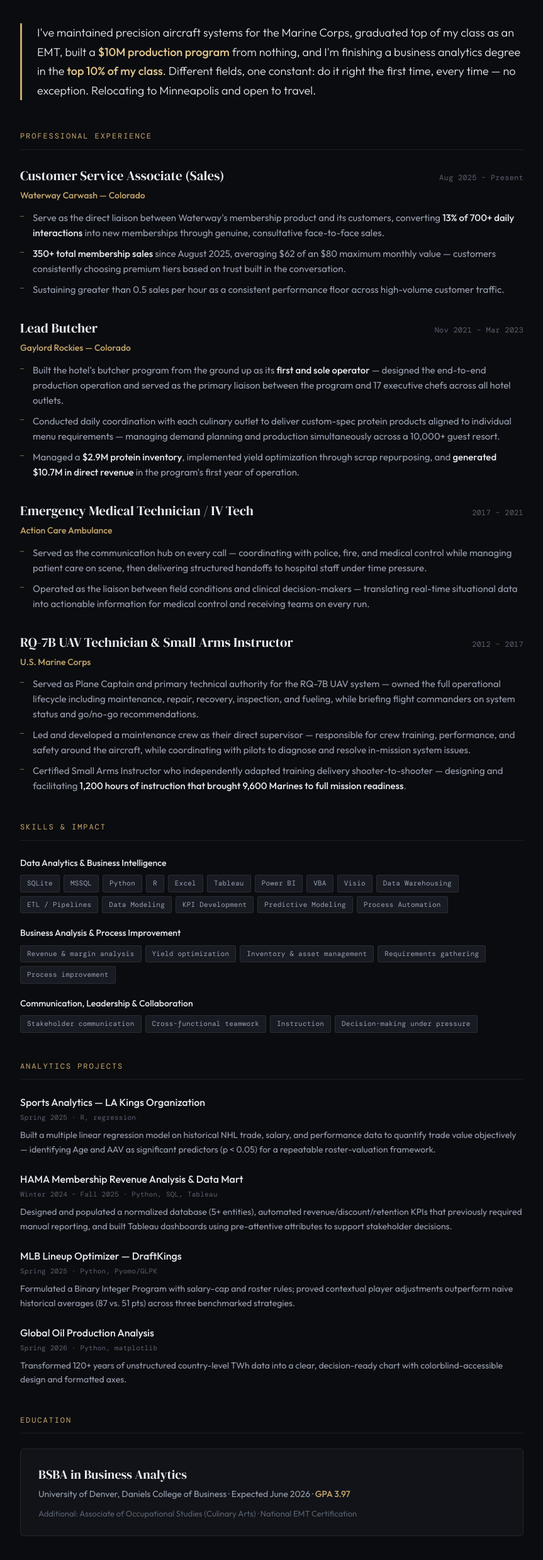
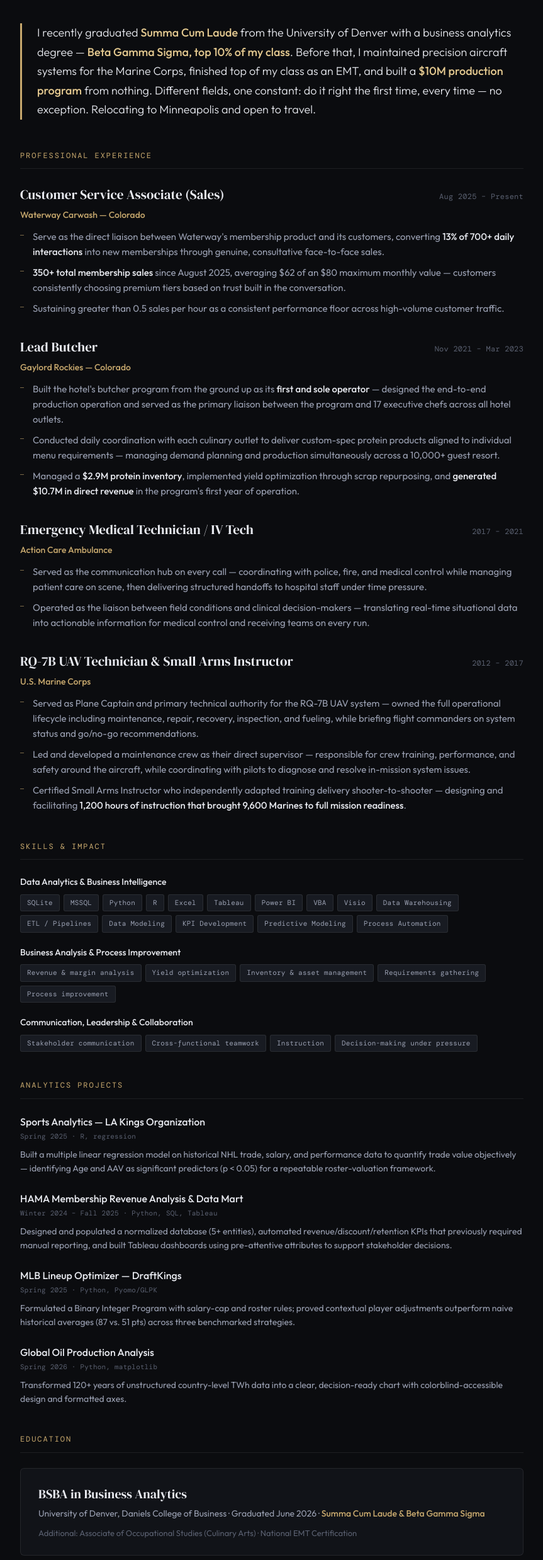
Before and after one commit to alexanderwhite13/alexanderwhite13.github.io, a plain HTML site: page resume.html in a window 1280 px wide. Shown: the part 263-2740 px from the top of the page at 63% size, without its empty margins (208-1071 px from the left). Drawn offline with nearby package versions, Linux system fonts and the light colour scheme.

Commit message:
Add files via upload

```diff
--- a/resume.html
+++ b/resume.html
@@ -103,10 +103,11 @@
   </div>
 
   <p class="summary">
-    I've maintained precision aircraft systems for the Marine Corps, graduated top of my class as an EMT,
-    built a <strong>$10M production program</strong> from nothing, and I'm finishing a business analytics
-    degree in the <strong>top 10% of my class</strong>. Different fields, one constant: do it right the
-    first time, every time — no exception. Relocating to Minneapolis and open to travel.
+    I recently graduated <strong>Summa Cum Laude</strong> from the University of Denver with a business
+    analytics degree &mdash; <strong>Beta Gamma Sigma, top 10% of my class</strong>. Before that, I
+    maintained precision aircraft systems for the Marine Corps, finished top of my class as an EMT, and
+    built a <strong>$10M production program</strong> from nothing. Different fields, one constant: do it
+    right the first time, every time &mdash; no exception. Relocating to Minneapolis and open to travel.
   </p>
 
   <!-- EXPERIENCE -->
@@ -226,7 +227,7 @@
     <div class="sec-title">Education</div>
     <div class="edu-block">
       <div class="edu-deg">BSBA in Business Analytics</div>
-      <div class="edu-meta">University of Denver, Daniels College of Business · Expected June 2026 · <span class="gpa">GPA 3.97</span></div>
+      <div class="edu-meta">University of Denver, Daniels College of Business · Graduated June 2026 · <span class="gpa">Summa Cum Laude &amp; Beta Gamma Sigma</span></div>
       <div class="edu-extra">Additional: Associate of Occupational Studies (Culinary Arts) · National EMT Certification</div>
     </div>
   </div>
```
Also changed, not shown: index.html (+7 -6 lines), 1 other file.
